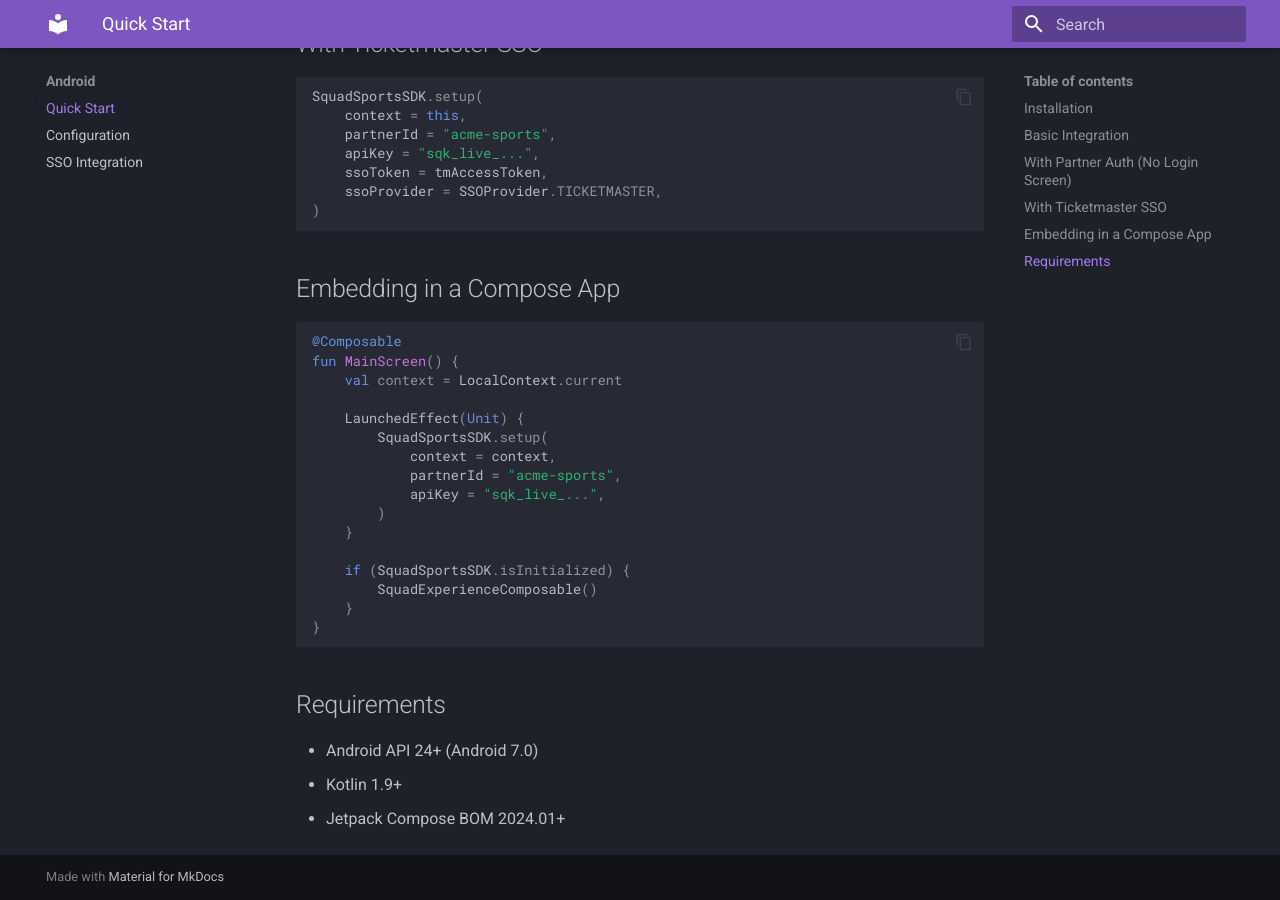
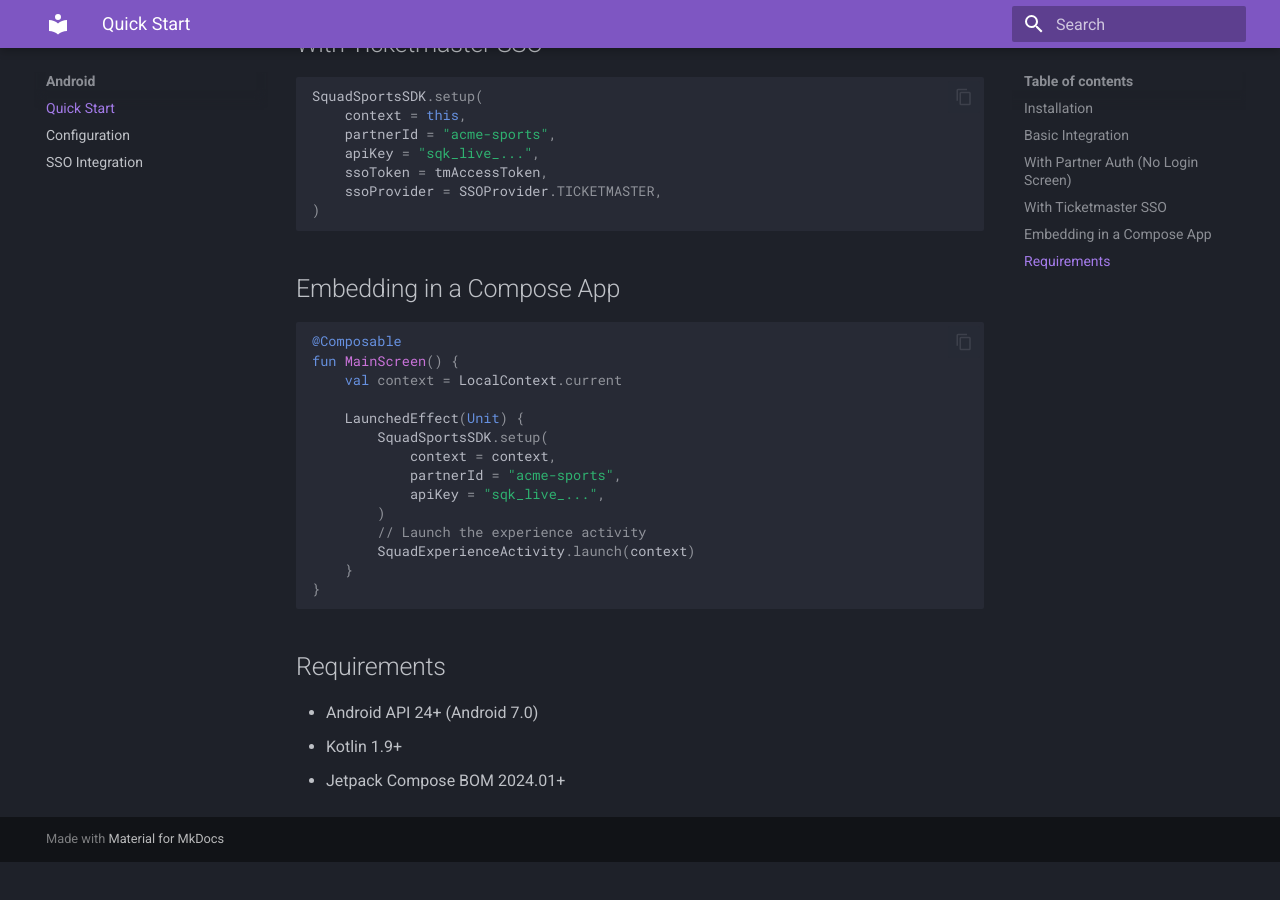
Before and after one commit to withyoursquad/squad-sdk-docs, an MkDocs documentation site: the page built from docs/android/quick-start.md, in a window 1280 px wide and 900 px high, scrolled down 1211 px. Built offline with MkDocs 1.6.1 and Material for MkDocs 9.7.7, drawn with Linux system fonts in a browser that asks for light colours; after the commit the page ends 2073 px from its top, so only the background shows below that.

Commit message:
Fix Android Compose docs, add request tracing + GDPR consent + observability
- Android quick-start: replaced nonexistent SquadExperienceComposable
  with actual SquadExperienceActivity.launch() API
- Security: added X-Request-ID documentation, GDPR consent management
  guide (analytics opt-in/opt-out), user data rights section
- Observability: new guide for Sentry, Crashlytics, Datadog integration
  with copy-paste code for all 3 platforms, request tracing, debug mode

Co-Authored-By: Claude Opus 4.6 (1M context) <noreply@anthropic.com>

````diff
--- a/docs/android/quick-start.md
+++ b/docs/android/quick-start.md
@@ -75,10 +75,8 @@ fun MainScreen() {
             partnerId = "acme-sports",
             apiKey = "sqk_live_...",
         )
-    }
-
-    if (SquadSportsSDK.isInitialized) {
-        SquadExperienceComposable()
+        // Launch the experience activity
+        SquadExperienceActivity.launch(context)
     }
 }
 ```
````
